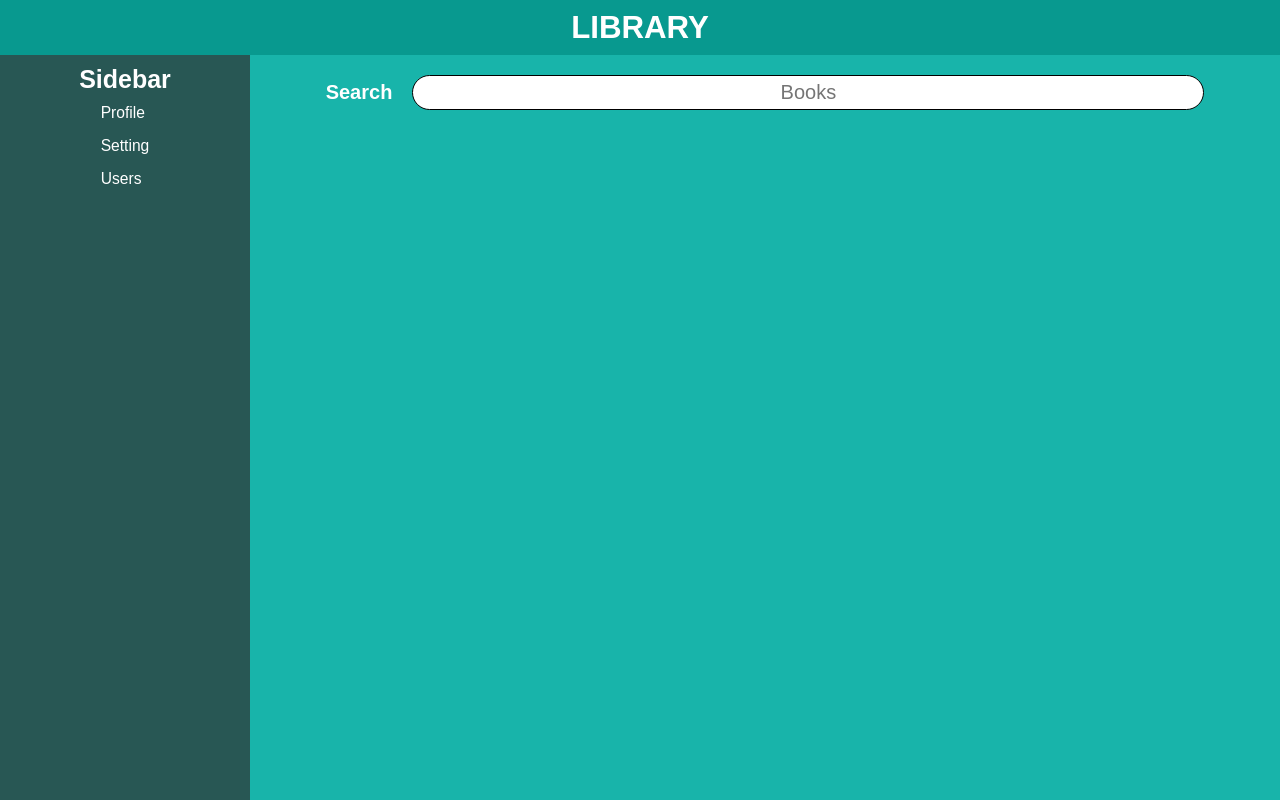
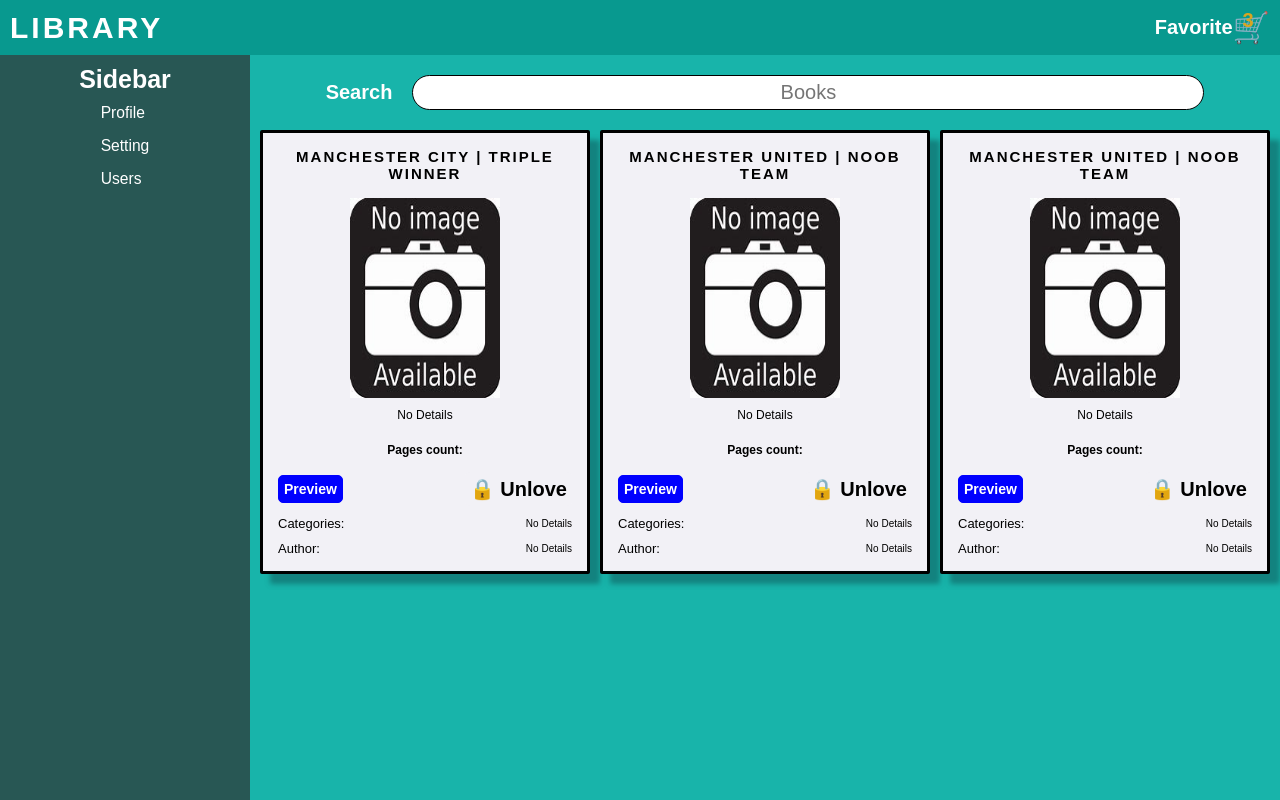
Before and after one commit to thanak81/Library, a React (Vite) app: page / in a window 1280 px wide. Built offline with nearby package versions, Linux system fonts and the light colour scheme.

Commit message:
Before adding favorite features

```diff
--- a/src/App.jsx
+++ b/src/App.jsx
@@ -2,9 +2,39 @@
 import "./index.css";
 import image from "./noimage.jpg";
 
+// book.volumeInfo.title
+
+const book = [
+  {
+    id: 12,
+    isLiked: false,
+    volumeInfo: {
+      title: "Manchester City | Triple Winner",
+      author: "Pep GUADIOLA",
+    },
+  },
+  {
+    id: 13,
+    isLiked: false,
+    volumeInfo: {
+      title: "Manchester United | Noob Team",
+      author: "Ronaldo",
+    },
+  },
+  {
+    id: 14,
+    isLiked: false,
+    volumeInfo: {
+      title: "Manchester United | Noob Team",
+      author: "Ronaldo",
+    },
+  },
+];
+
 function App() {
-  const [bookData, setBookData] = useState([]);
+  const [bookData, setBookData] = useState(book);
   const [search, setSearch] = useState("");
+  const [favorite, setFavorite] = useState([]);
 
   async function fetchData() {
     const res = await fetch(
@@ -16,7 +46,30 @@
 
   function searchInput(e) {
     e.preventDefault();
-    fetchData();
+    if (search === "") {
+      setBookData(book);
+    } else {
+      fetchData();
+    }
+  }
+
+  useEffect(() => {
+    setFavorite(bookData);
+  }, []);
+  useEffect(() => {
+    console.log(favorite);
+  }, [favorite]);
+
+  function handleLiked(id) {
+    const newFav = favorite.map((item) => {
+      item.id === id
+        ? {
+            ...item,
+            isLiked: !item.isLiked,
+          }
+        : item;
+    });
+    setFavorite(newFav);
   }
 
   // useEffect(()=>{
@@ -33,7 +86,11 @@
   return (
     <>
       <div className="container">
-        <Header />
+        <div className="header">
+          <Header />
+          <Favorite favorite={favorite} />
+        </div>
+
         <Sidebar />
         <div className="content">
           <SearchBar
@@ -42,7 +99,7 @@
             searchInput={searchInput}
           />
           <div className="content-grid">
-            <Card bookData={bookData} />
+            <Card bookData={bookData} handleLiked={handleLiked} />
           </div>
         </div>
       </div>
@@ -52,9 +109,17 @@
 export default App;
 
 function Header() {
+  return <div className="header-library">LIBRARY</div>;
+}
+
+function Favorite({favorite}) {
+
+
   return (
-    <div className="header">
-      <h1>LIBRARY</h1>
+    <div className="header-fav">
+      Favorite
+      <span className="cart">🛒</span>
+     <span className="header-fav-count" >{favorite.length}</span>
     </div>
   );
 }
@@ -72,10 +137,10 @@
   );
 }
 
-function Card({ bookData }) {
+function Card({ bookData, handleLiked }) {
   return (
     <>
-      {bookData.map((book) => {
+      {bookData?.map((book) => {
         let thumbnails =
           book.volumeInfo.imageLinks &&
           book.volumeInfo.imageLinks.smallThumbnail;
@@ -100,7 +165,7 @@
             />
             <div className="desc">{!subtitles ? none : subtitles}</div>
             <div className="pages-count">Pages count: {pageCount}</div>
-            <div className="desc">
+            <div className="preview-heart">
               <a
                 className="preview-link"
                 rel="noopener noreferrer"
@@ -109,6 +174,9 @@
               >
                 Preview
               </a>
+              <button onClick={() => handleLiked(book.id)}>
+                {book.isLiked === true ? "🔓 Love" : "🔒 Unlove"}
+              </button>
             </div>
             <div className="type">
               <div className="category">Categories:</div>
--- a/src/index.css
+++ b/src/index.css
@@ -20,12 +20,39 @@
 
 
 .header{
-    font-size: 5rem;
     background-color: #08998f;
     color: white;
     padding: 1rem;
     text-align: center;
     grid-area: header;
+    display: flex;
+    justify-content: space-between;
+    align-items: center;
+    font-weight: bold;
+}
+
+.header-library{
+    font-size: 3rem;
+    letter-spacing: 3px;
+}
+
+.header-fav{
+    position: relative;
+    font-size: 2rem;
+    display: flex;
+    align-items: center;
+}
+
+.cart{
+    font-size: 3rem;
+}
+
+.header-fav-count{
+    position: absolute;
+    right: 16.5px;
+    top: -1.5px;
+    font-size: 2rem;
+    color: goldenrod;
 }
 
 .sidebar{
@@ -78,7 +105,7 @@
 
 .content-grid{
     display: grid;
-    grid-template-columns: repeat(auto-fit,minmax(250px,1fr));
+    grid-template-columns: repeat(auto-fill,minmax(250px,1fr));
     grid-auto-rows:minmax(250px,auto);
     gap: 10px;
     word-break: break-all;
@@ -93,6 +120,7 @@
     gap: 10px;
     color: black;
     background-color: #f2f1f6 ;
+    border: 3px solid black;
 }
 
 .card .title{
@@ -183,3 +211,19 @@
     font-size: 2rem;
     font-weight: bold;
 }
+
+button{
+    border: none;
+    padding: 5px;
+    border-radius: 5px;
+    font-weight: bold;
+    background-color: #f2f1f6 ;
+    cursor: pointer;
+    font-size: 2rem;
+}
+.preview-heart{
+    display: flex;
+    justify-content: space-between;
+    gap: 15px;
+    align-items: center;
+}
```
Also changed, not shown: src/cat.jpg (added), src/meme.jpg (added).
